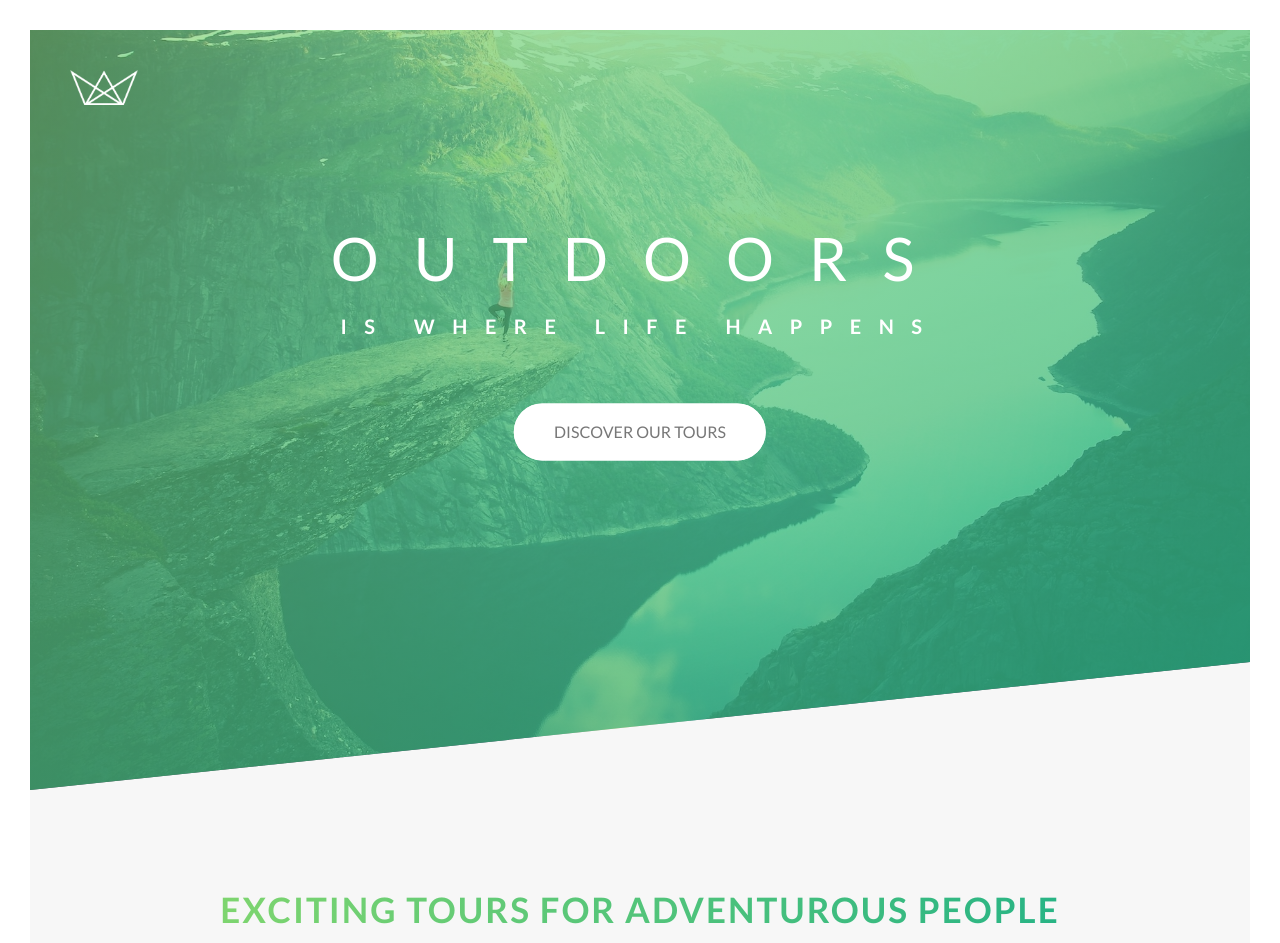
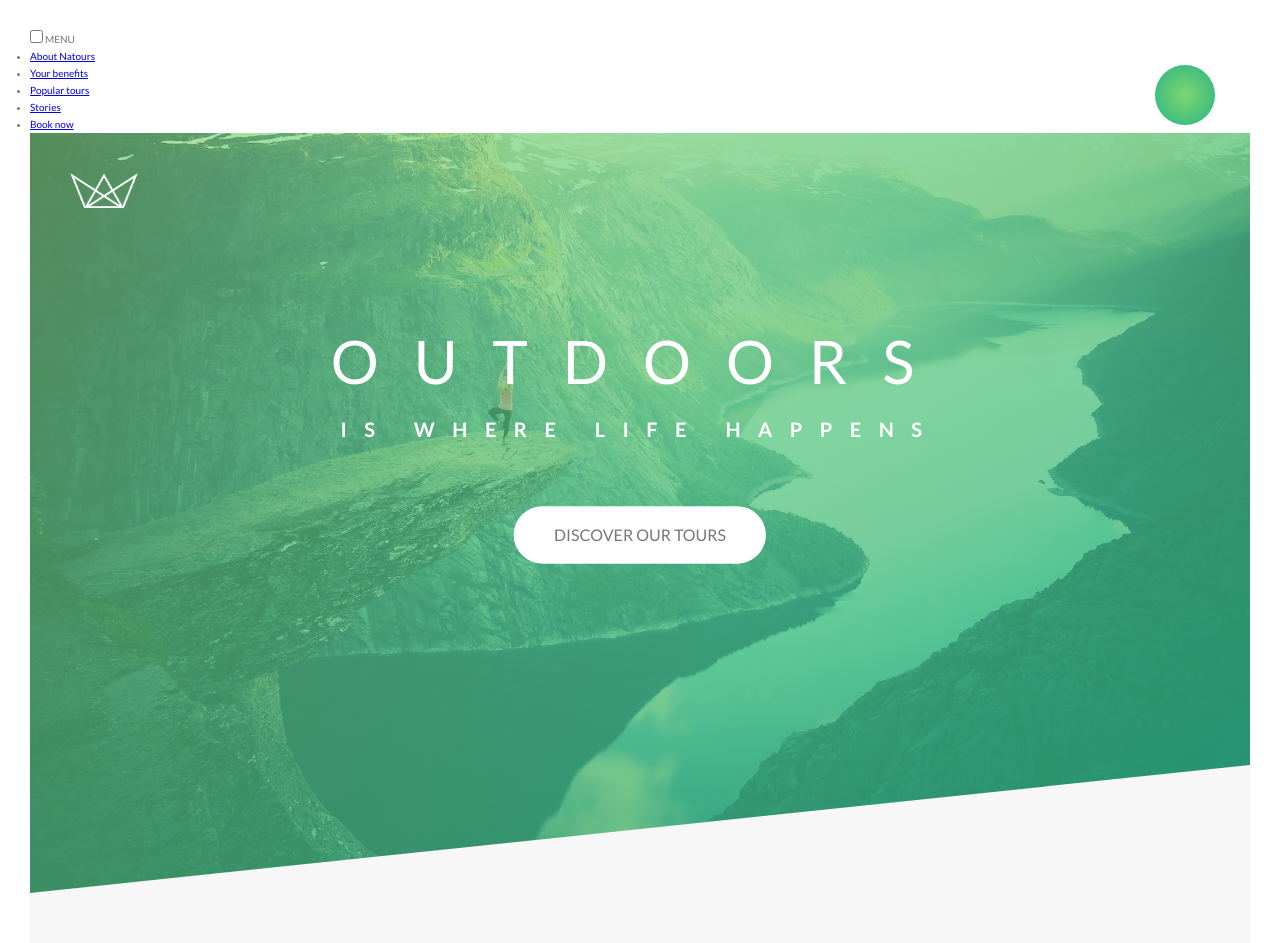
Before and after one commit to Helena-p/natours, a website: page index.html in a window 1280 px wide. Shown: the top 943 px of the page. Drawn offline with Linux system fonts and the light colour scheme.

Commit message:
Add navigation html structure with links and checkbox

```diff
--- a/index.html
+++ b/index.html
@@ -16,6 +16,24 @@
     <title>Natours | Exciting tours for adventurous people</title>
   </head>
   <body>
+    <!-- Navigation with checkbox -->
+<div class="navigation">
+  <input type="checkbox" class="navigation__checkbox" id="navi-toggle">
+  <label for="navi-toggle" class="navigation__button">MENU</label>
+
+  <div class="navigation__background">&nbsp;</div>
+
+  <nav class="navigation__nav">
+    <ul class="navigation__list">
+      <li class="navigation__item"><a href="#" class="navigation__link">About Natours</a></li>
+      <li class="navigation__item"><a href="#" class="navigation__link">Your benefits</a></li>
+      <li class="navigation__item"><a href="#" class="navigation__link">Popular tours</a></li>
+      <li class="navigation__item"><a href="#" class="navigation__link">Stories</a></li>
+      <li class="navigation__item"><a href="#" class="navigation__link">Book now</a></li>
+    </ul>
+  </nav>
+</div>
+
     <!----- Header with button ----->
     <header class="header">
       <div class="header__logo-box">
--- /dev/null
+++ b/sass/layout/_navigation.scss
@@ -0,0 +1,32 @@
+.navigation {
+  &__checkbox {
+  }
+
+  &__button {
+  }
+
+  &__background {
+    height: 6rem;
+    width: 6rem;
+    border-radius: 50%;
+    position: fixed;
+    top: 6.5rem;
+    right: 6.5rem;
+    background-image: radial-gradient(
+      $color-primary-light,
+      $color-primary-dark
+    );
+  }
+
+  &__nav {
+  }
+
+  &__list {
+  }
+
+  &__item {
+  }
+
+  &__link {
+  }
+}
--- a/sass/main.scss
+++ b/sass/main.scss
@@ -18,5 +18,6 @@
 @import "layout/header";
 @import "layout/footer";
 @import "layout/grid";
+@import "layout/navigation";
 
 @import "pages/home";
```
Also changed, not shown: css/style.css, 1 other file.
